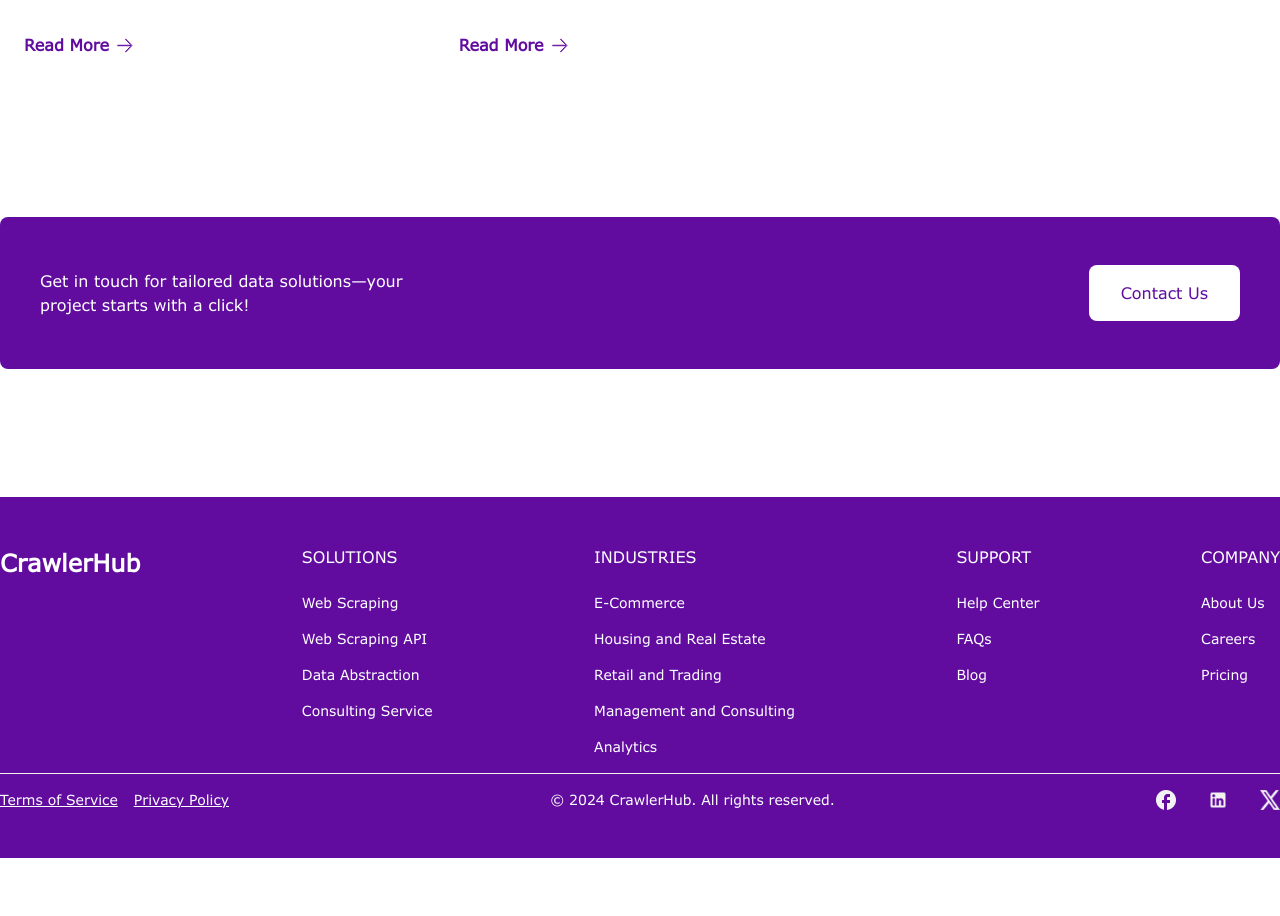
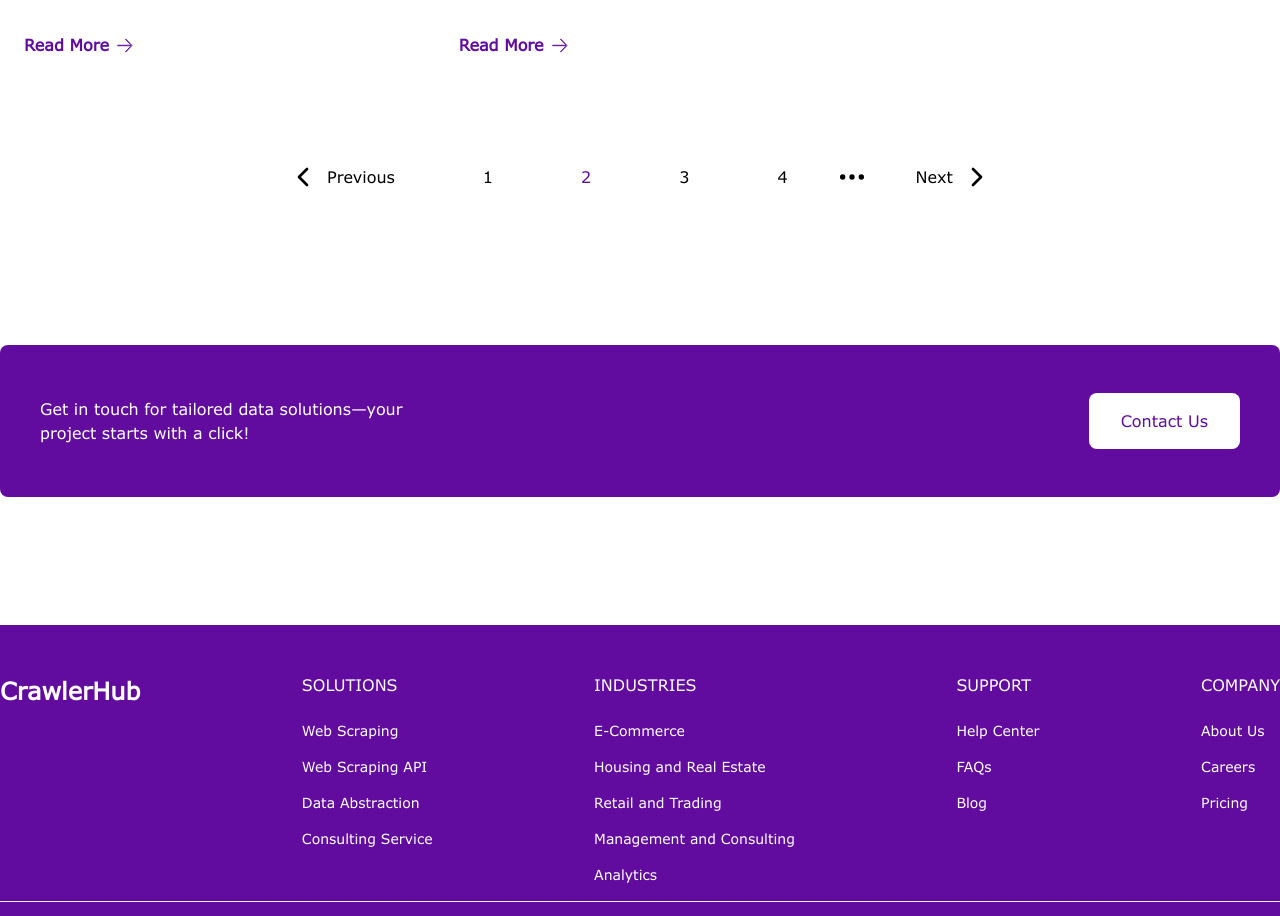
Before and after one commit to beecodeguy/crawlhub, a Next.js app: page /blog in a window 1280 px wide. Shown: the part 1400-2316 px from the top of the page. Before the commit the page ends 2258 px from the top, so only its background shows below. Built offline with nearby package versions, Linux system fonts and the light colour scheme.

Commit message:
working on pagination

```diff
--- a/src/app/(webpage)/blog/_component/BlogCategories.tsx
+++ b/src/app/(webpage)/blog/_component/BlogCategories.tsx
@@ -1,6 +1,6 @@
 import React from "react";
 import MoreOptions from "./MoreOptions";
-import { Input } from "@/components/ui/input";
+import SearchInput from "@/components/SearchInput";
 
 const items = [
   "All",
@@ -28,7 +28,7 @@ const BlogCategories = () => {
           ]}
         />
       </div>
-      <Input />
+      <SearchInput />
     </div>
   );
 };
--- a/src/app/(webpage)/blog/_component/BlogList.tsx
+++ b/src/app/(webpage)/blog/_component/BlogList.tsx
@@ -2,12 +2,14 @@ import { Input } from "@/components/ui/input";
 import React from "react";
 import BlogHead from "./BlogHead";
 import Blogs from "./Blogs";
+import Pagination from "@/components/Pagination";
 
 const BlogList = () => {
   return (
     <div className="container mx-auto flex flex-col gap-6 items-center mb-[128px]">
       <BlogHead />
       <Blogs />
+      <Pagination />
     </div>
   );
 };
--- a/src/app/(webpage)/blog/_component/MoreOptions.tsx
+++ b/src/app/(webpage)/blog/_component/MoreOptions.tsx
@@ -28,10 +28,11 @@ const MoreOptions: React.FC<IProps> = ({ items }) => {
         </Button>
       </DropdownMenuTrigger>
       <DropdownMenuContent className="bg-white" align="end">
-        {items.map((item) => (
+        {items.map((item, index) => (
           <DropdownMenuItem
             onClick={() => (item.onClick ? item.onClick(item.value) : null)}
             key={item.value}
+            className={items.length - 1 !== index ? "border-b-[1px]" : ""}
           >
             {item.label}
           </DropdownMenuItem>
--- /dev/null
+++ b/src/components/Pagination.tsx
@@ -0,0 +1,46 @@
+"use client";
+
+import {
+  Pagination,
+  PaginationContent,
+  PaginationEllipsis,
+  PaginationItem,
+  PaginationLink,
+  PaginationNext,
+  PaginationPrevious,
+} from "@/components/ui/pagination";
+import usePagination from "@/hooks/usePagination";
+
+interface IProps {
+  total: 100;
+  currentPage: number;
+}
+
+export default function ({ total }: IProps) {
+  const paginate = usePagination(2);
+  const { nextPage, prevPage, currentPage } = paginate;
+
+  return (
+    <Pagination>
+      <PaginationContent>
+        <PaginationItem>
+          <PaginationPrevious onClick={() => prevPage()} />
+        </PaginationItem>
+        {Array.from({ length: 4 }, (v, i) => (
+          <PaginationItem>
+            <PaginationLink isActive={currentPage === i + 1} href="/blog">
+              {i + 1}
+            </PaginationLink>
+          </PaginationItem>
+        ))}
+
+        <PaginationItem>
+          <PaginationEllipsis />
+        </PaginationItem>
+        <PaginationItem>
+          <PaginationNext onClick={() => nextPage()} />
+        </PaginationItem>
+      </PaginationContent>
+    </Pagination>
+  );
+}
--- /dev/null
+++ b/src/components/SearchInput.tsx
@@ -0,0 +1,10 @@
+"use client";
+
+import React from "react";
+import { Input } from "./ui/input";
+
+const SearchInput = () => {
+  return <Input />;
+};
+
+export default SearchInput;
--- a/src/components/ui/dropdown-menu.tsx
+++ b/src/components/ui/dropdown-menu.tsx
@@ -83,7 +83,7 @@ const DropdownMenuItem = React.forwardRef<
   <DropdownMenuPrimitive.Item
     ref={ref}
     className={cn(
-      "relative flex cursor-pointer border-b-2 border-[#D9D8D8] hover:bg-[#D9D8D8] select-none items-center py-1 px-2 leading-[20px] text-[14px] outline-none focus:text-accent-foreground data-[disabled]:pointer-events-none data-[disabled]:opacity-50",
+      "relative flex cursor-pointer border-[#D9D8D8] hover:bg-[#D9D8D8] select-none items-center py-1 px-2 leading-[20px] text-[14px] outline-none focus:text-accent-foreground data-[disabled]:pointer-events-none data-[disabled]:opacity-50",
       inset && "pl-8",
       className
     )}
--- a/src/components/ui/pagination.tsx
+++ b/src/components/ui/pagination.tsx
@@ -1,8 +1,8 @@
-import * as React from "react"
-import { ChevronLeft, ChevronRight, MoreHorizontal } from "lucide-react"
+import * as React from "react";
+import { ChevronLeft, ChevronRight, MoreHorizontal } from "lucide-react";
 
-import { cn } from "@/lib/utils"
-import { ButtonProps, buttonVariants } from "@/components/ui/button"
+import { cn } from "@/lib/utils";
+import { ButtonProps, buttonVariants } from "@/components/ui/button";
 
 const Pagination = ({ className, ...props }: React.ComponentProps<"nav">) => (
   <nav
@@ -11,8 +11,8 @@ const Pagination = ({ className, ...props }: React.ComponentProps<"nav">) => (
     className={cn("mx-auto flex w-full justify-center", className)}
     {...props}
   />
-)
-Pagination.displayName = "Pagination"
+);
+Pagination.displayName = "Pagination";
 
 const PaginationContent = React.forwardRef<
   HTMLUListElement,
@@ -23,21 +23,21 @@ const PaginationContent = React.forwardRef<
     className={cn("flex flex-row items-center gap-1", className)}
     {...props}
   />
-))
-PaginationContent.displayName = "PaginationContent"
+));
+PaginationContent.displayName = "PaginationContent";
 
 const PaginationItem = React.forwardRef<
   HTMLLIElement,
   React.ComponentProps<"li">
 >(({ className, ...props }, ref) => (
   <li ref={ref} className={cn("", className)} {...props} />
-))
-PaginationItem.displayName = "PaginationItem"
+));
+PaginationItem.displayName = "PaginationItem";
 
 type PaginationLinkProps = {
-  isActive?: boolean
+  isActive?: boolean;
 } & Pick<ButtonProps, "size"> &
-  React.ComponentProps<"a">
+  React.ComponentProps<"a">;
 
 const PaginationLink = ({
   className,
@@ -48,16 +48,15 @@ const PaginationLink = ({
   <a
     aria-current={isActive ? "page" : undefined}
     className={cn(
-      buttonVariants({
-        variant: isActive ? "outline" : "ghost",
-        size,
-      }),
+      "px-5 cursor-pointer py-3 text-base inline-flex items-center justify-center whitespace-nowrap hover:text-primary",
+
+      isActive?"text-primary":"",
       className
     )}
     {...props}
   />
-)
-PaginationLink.displayName = "PaginationLink"
+);
+PaginationLink.displayName = "PaginationLink";
 
 const PaginationPrevious = ({
   className,
@@ -72,8 +71,8 @@ const PaginationPrevious = ({
     <ChevronLeft className="h-4 w-4" />
     <span>Previous</span>
   </PaginationLink>
-)
-PaginationPrevious.displayName = "PaginationPrevious"
+);
+PaginationPrevious.displayName = "PaginationPrevious";
 
 const PaginationNext = ({
   className,
@@ -88,8 +87,8 @@ const PaginationNext = ({
     <span>Next</span>
     <ChevronRight className="h-4 w-4" />
   </PaginationLink>
-)
-PaginationNext.displayName = "PaginationNext"
+);
+PaginationNext.displayName = "PaginationNext";
 
 const PaginationEllipsis = ({
   className,
@@ -103,8 +102,8 @@ const PaginationEllipsis = ({
     <MoreHorizontal className="h-4 w-4" />
     <span className="sr-only">More pages</span>
   </span>
-)
-PaginationEllipsis.displayName = "PaginationEllipsis"
+);
+PaginationEllipsis.displayName = "PaginationEllipsis";
 
 export {
   Pagination,
@@ -114,4 +113,4 @@ export {
   PaginationLink,
   PaginationNext,
   PaginationPrevious,
-}
+};
--- /dev/null
+++ b/src/hooks/usePagination.tsx
@@ -0,0 +1,25 @@
+"use client";
+
+import { useState } from "react";
+
+const usePagination = (initialPage: number) => {
+  const [currentPage, setCurrentPage] = useState(initialPage);
+
+  const nextPage = () => {
+    setCurrentPage((previousPage) => previousPage + 1);
+  };
+
+  // handle previous page
+
+  const prevPage = () => {
+    if (currentPage > 1) {
+      setCurrentPage((previousPage) => previousPage - 1);
+    }
+  };
+
+  // return all functions
+
+  return { prevPage, nextPage, currentPage };
+};
+
+export default usePagination;
```
